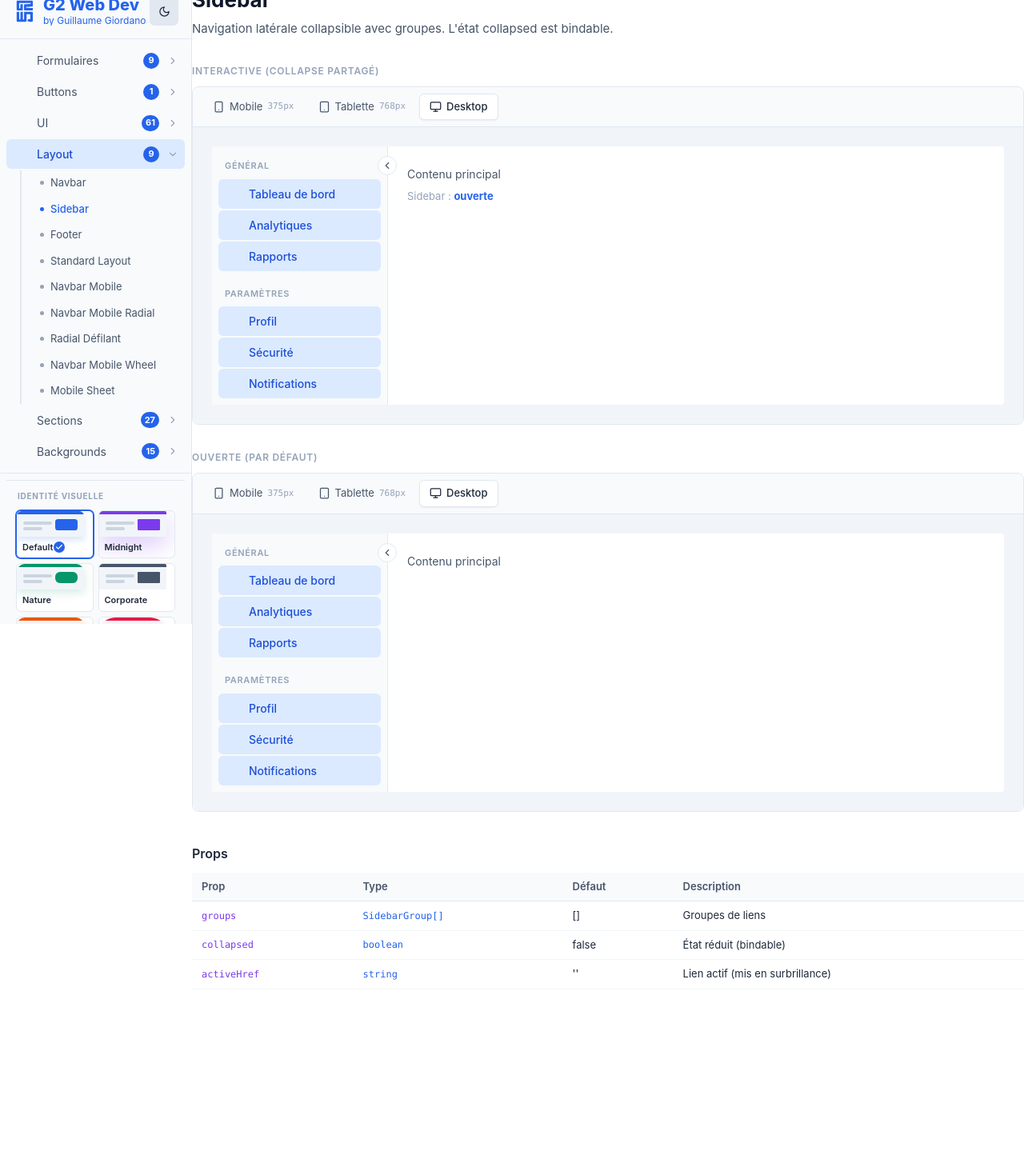
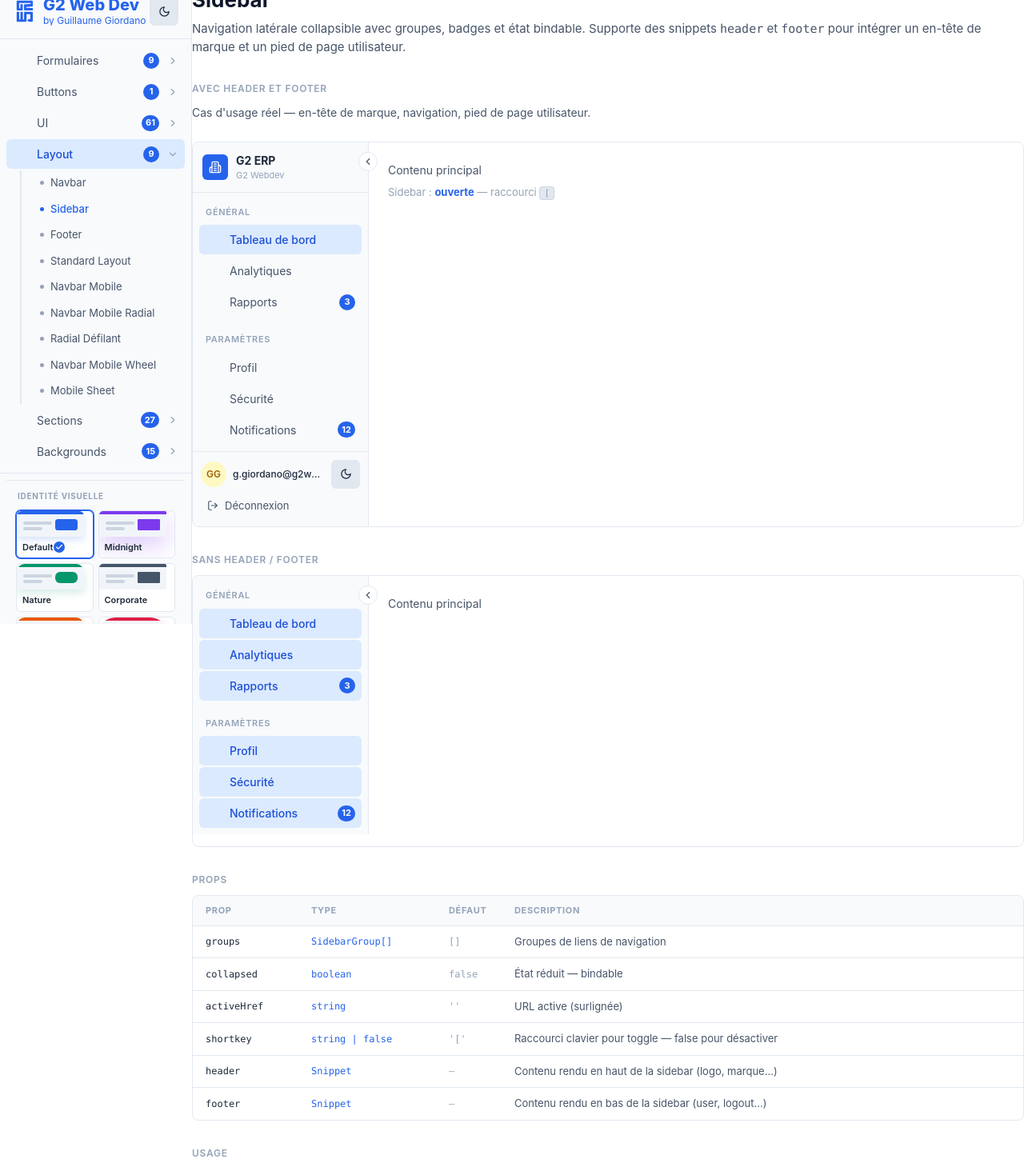
Before and after one commit to GuillaumeGiordano/my-components, a SvelteKit app: page /layout/sidebar in a window 1280 px wide. Shown: the part 20-1479 px from the top of the page at 80% size. Before the commit the page ends 1257 px from the top, so only its background shows below. Built offline with nearby package versions, Linux system fonts and the light colour scheme.

Commit message:
feat(ui): add optional header and footer snippets to Sidebar component

```diff
--- a/src/lib/components/layout/Sidebar.svelte
+++ b/src/lib/components/layout/Sidebar.svelte
@@ -1,6 +1,6 @@
 <script lang="ts">
   import { ChevronLeft } from '@lucide/svelte';
-  import type { Component } from 'svelte';
+  import type { Component, Snippet } from 'svelte';
   import { browser } from '$app/environment';
   import SidebarItem from '$lib/components/ui/SidebarItem.svelte';
   import type { SidebarSubItem } from '$lib/components/ui/SidebarItem.svelte';
@@ -25,11 +25,15 @@
     collapsed = $bindable(false),
     activeHref = '',
     shortkey = '[',
+    header,
+    footer,
   }: {
     groups?: SidebarGroup[];
     collapsed?: boolean;
     activeHref?: string;
     shortkey?: string | false;
+    header?: Snippet;
+    footer?: Snippet;
   } = $props();
 
   // Keyboard shortcut — ignored when focus is inside an input/textarea
@@ -63,6 +67,12 @@
     {/if}
   </button>
 
+  {#if header}
+    <div class="sidebar-header">
+      {@render header()}
+    </div>
+  {/if}
+
   <nav class="sidebar-nav" aria-label="Navigation principale">
     {#each groups as group}
       <div class="group">
@@ -85,6 +95,12 @@
       </div>
     {/each}
   </nav>
+
+  {#if footer}
+    <div class="sidebar-footer">
+      {@render footer()}
+    </div>
+  {/if}
 </aside>
 
 <style>
@@ -100,6 +116,7 @@
       border-color var(--transition-base);
     position: relative;
     min-height: 300px;
+    height: 100%;
   }
 
   .sidebar.collapsed { width: 56px; }
@@ -177,6 +194,20 @@
     transform: rotate(180deg);
   }
 
+  /* ── Header / Footer snippets ── */
+  .sidebar-header {
+    border-bottom: 1px solid var(--border);
+    flex-shrink: 0;
+    overflow: hidden;
+  }
+
+  .sidebar-footer {
+    border-top: 1px solid var(--border);
+    flex-shrink: 0;
+    overflow: hidden;
+    margin-top: auto;
+  }
+
   /* ── Nav ── */
   .sidebar-nav {
     display: flex;
--- a/src/routes/layout/sidebar/+page.svelte
+++ b/src/routes/layout/sidebar/+page.svelte
@@ -1,83 +1,172 @@
 <script lang="ts">
-	import ComponentPreview from '$lib/ComponentPreview.svelte';
   import Sidebar from '$lib/components/layout/Sidebar.svelte';
-	import { LayoutDashboard, BarChart2, FileText, User, Lock, Bell } from '@lucide/svelte';
+  import Avatar from '$lib/components/ui/Avatar.svelte';
+  import ThemeToggle from '$lib/components/ui/ThemeToggle.svelte';
+  import {
+    LayoutDashboard, BarChart2, FileText, User, Lock, Bell,
+    Building2, LogOut, Settings,
+  } from '@lucide/svelte';
   import '$lib/styles/demo-page.css';
 
   const groups = [
     {
       label: 'Général',
       items: [
-				{ label: 'Tableau de bord', href: '#', icon: LayoutDashboard },
-				{ label: 'Analytiques', href: '#', icon: BarChart2 },
-				{ label: 'Rapports', href: '#', icon: FileText }
-			]
+        { label: 'Tableau de bord', href: '#', icon: LayoutDashboard, active: true },
+        { label: 'Analytiques',     href: '#', icon: BarChart2 },
+        { label: 'Rapports',        href: '#', icon: FileText, badge: 3 },
+      ],
     },
     {
       label: 'Paramètres',
       items: [
-				{ label: 'Profil', href: '#', icon: User },
-				{ label: 'Sécurité', href: '#', icon: Lock },
-				{ label: 'Notifications', href: '#', icon: Bell }
-			]
-		}
+        { label: 'Profil',         href: '#', icon: User },
+        { label: 'Sécurité',       href: '#', icon: Lock },
+        { label: 'Notifications',  href: '#', icon: Bell, badge: 12 },
+      ],
+    },
   ];
 
   let collapsed = $state(false);
 </script>
 
 <svelte:head>
-	<title>Sidebar — Layout — My Components</title>
+  <title>Sidebar — Layout</title>
 </svelte:head>
 
 <div class="page">
   <div class="page-header">
     <h1>Sidebar</h1>
-		<p>Navigation latérale collapsible avec groupes. L'état collapsed est bindable.</p>
+    <p>
+      Navigation latérale collapsible avec groupes, badges et état bindable.
+      Supporte des snippets <code>header</code> et <code>footer</code> pour
+      intégrer un en-tête de marque et un pied de page utilisateur.
+    </p>
   </div>
 
+  <!-- ── Démo complète avec header + footer ── -->
   <section class="variant">
-		<h2>Interactive (collapse partagé)</h2>
-		<ComponentPreview>
+    <h2>Avec header et footer</h2>
+    <p class="hint">Cas d'usage réel — en-tête de marque, navigation, pied de page utilisateur.</p>
+
     <div class="demo-wrap">
-				<Sidebar {groups} bind:collapsed activeHref="#" />
+      <Sidebar {groups} bind:collapsed>
+
+        {#snippet header()}
+          <div class="brand">
+            <div class="brand-icon">
+              <Building2 size={16} />
+            </div>
+            {#if !collapsed}
+              <div class="brand-text">
+                <span class="brand-name">G2 ERP</span>
+                <span class="brand-sub">G2 Webdev</span>
+              </div>
+            {/if}
+          </div>
+        {/snippet}
+
+        {#snippet footer()}
+          <div class="user-footer">
+            <div class="user-row">
+              <Avatar name="Guillaume G." size="sm" />
+              {#if !collapsed}
+                <span class="user-email">g.giordano@g2web.fr</span>
+                <ThemeToggle />
+              {/if}
+            </div>
+            {#if !collapsed}
+              <button class="logout-btn">
+                <LogOut size={14} />
+                <span>Déconnexion</span>
+              </button>
+            {/if}
+          </div>
+        {/snippet}
+
+      </Sidebar>
+
       <div class="demo-main">
         <p>Contenu principal</p>
-					<p class="state-hint">Sidebar : <strong>{collapsed ? 'réduite' : 'ouverte'}</strong></p>
+        <p class="state-hint">
+          Sidebar : <strong>{collapsed ? 'réduite' : 'ouverte'}</strong>
+          — raccourci <kbd>[</kbd>
+        </p>
       </div>
     </div>
-		</ComponentPreview>
   </section>
 
+  <!-- ── Sans header/footer (comportement original) ── -->
   <section class="variant">
-		<h2>Ouverte (par défaut)</h2>
-		<ComponentPreview>
+    <h2>Sans header / footer</h2>
     <div class="demo-wrap">
       <Sidebar {groups} activeHref="#" />
       <div class="demo-main"><p>Contenu principal</p></div>
     </div>
-		</ComponentPreview>
   </section>
 
+  <!-- ── Props ── -->
+  <section class="variant">
+    <h2>Props</h2>
     <div class="props-table">
-		<h2>Props</h2>
-		<table>
-			<thead>
-				<tr><th>Prop</th><th>Type</th><th>Défaut</th><th>Description</th></tr>
-			</thead>
-			<tbody>
-				<tr><td>groups</td><td>SidebarGroup[]</td><td>[]</td><td>Groupes de liens</td></tr>
-				<tr><td>collapsed</td><td>boolean</td><td>false</td><td>État réduit (bindable)</td></tr>
-				<tr><td>activeHref</td><td>string</td><td>''</td><td>Lien actif (mis en surbrillance)</td></tr>
-			</tbody>
-		</table>
+      <div class="props-row header">
+        <span>Prop</span><span>Type</span><span>Défaut</span><span>Description</span>
       </div>
+      {#each [
+        ['groups',     'SidebarGroup[]',    '[]',    'Groupes de liens de navigation'],
+        ['collapsed',  'boolean',           'false', 'État réduit — bindable'],
+        ['activeHref', 'string',            "''",    'URL active (surlignée)'],
+        ['shortkey',   'string | false',    "'['",   'Raccourci clavier pour toggle — false pour désactiver'],
+        ['header',     'Snippet',           '—',     'Contenu rendu en haut de la sidebar (logo, marque…)'],
+        ['footer',     'Snippet',           '—',     'Contenu rendu en bas de la sidebar (user, logout…)'],
+      ] as [p, t, d, desc]}
+        <div class="props-row">
+          <code>{p}</code><code class="type">{t}</code><code class="default">{d}</code><span>{desc}</span>
+        </div>
+      {/each}
+    </div>
+  </section>
+
+  <!-- ── Usage ── -->
+  <section class="variant">
+    <h2>Usage</h2>
+    <div class="code-block">
+      <pre><code>{`<Sidebar {groups} bind:collapsed activeHref={page.url.pathname}>
+
+  {#snippet header()}
+    <div class="brand-header">
+      <BuildingIcon size={16} />
+      <span>Mon App</span>
+    </div>
+  {/snippet}
+
+  {#snippet footer()}
+    <div class="user-footer">
+      <Avatar name={user.name} size="sm" />
+      <span>{user.email}</span>
+      <ThemeToggle />
+    </div>
+  {/snippet}
+
+</Sidebar>`}</code></pre>
+    </div>
+  </section>
 </div>
 
 <style>
+  .hint {
+    font-size: 14px;
+    color: var(--text-muted);
+    margin-bottom: 16px;
+  }
+
+  /* ── Demo frame ── */
   .demo-wrap {
     display: flex;
-		min-height: 280px;
+    min-height: 340px;
+    border: 1px solid var(--border);
+    border-radius: var(--radius-lg);
+    overflow: hidden;
   }
 
   .demo-main {
@@ -88,6 +177,7 @@
     gap: 8px;
     color: var(--text-muted);
     font-size: 14px;
+    background: var(--bg-base);
   }
 
   .state-hint {
@@ -95,7 +185,156 @@
     color: var(--text-subtle);
   }
 
-	.state-hint strong {
-		color: var(--primary);
+  .state-hint strong { color: var(--primary); }
+
+  .state-hint kbd {
+    font-family: var(--font-mono);
+    font-size: 11px;
+    background: var(--bg-hover);
+    border: 1px solid var(--border-strong);
+    border-radius: var(--radius-sm);
+    padding: 1px 5px;
+  }
+
+  /* ── Brand header snippet ── */
+  .brand {
+    display: flex;
+    align-items: center;
+    gap: 10px;
+    padding: 12px;
+  }
+
+  .brand-icon {
+    flex-shrink: 0;
+    width: 32px;
+    height: 32px;
+    border-radius: var(--radius-md);
+    background: var(--primary);
+    color: var(--primary-fg);
+    display: flex;
+    align-items: center;
+    justify-content: center;
+  }
+
+  .brand-text {
+    display: flex;
+    flex-direction: column;
+    min-width: 0;
+    overflow: hidden;
+  }
+
+  .brand-name {
+    font-size: 14px;
+    font-weight: 700;
+    color: var(--text-base);
+    white-space: nowrap;
+    overflow: hidden;
+    text-overflow: ellipsis;
+  }
+
+  .brand-sub {
+    font-size: 11px;
+    color: var(--text-subtle);
+    white-space: nowrap;
+    overflow: hidden;
+    text-overflow: ellipsis;
+  }
+
+  /* ── User footer snippet ── */
+  .user-footer {
+    padding: 10px;
+    display: flex;
+    flex-direction: column;
+    gap: 6px;
+  }
+
+  .user-row {
+    display: flex;
+    align-items: center;
+    gap: 8px;
+    min-width: 0;
+  }
+
+  .user-email {
+    flex: 1;
+    font-size: 12px;
+    font-weight: 500;
+    color: var(--text-base);
+    white-space: nowrap;
+    overflow: hidden;
+    text-overflow: ellipsis;
+    min-width: 0;
+  }
+
+  .logout-btn {
+    display: flex;
+    align-items: center;
+    gap: 8px;
+    width: 100%;
+    padding: 6px 8px;
+    font-size: 13px;
+    color: var(--text-muted);
+    background: transparent;
+    border: none;
+    border-radius: var(--radius-md);
+    cursor: pointer;
+    text-align: left;
+    transition: background var(--transition-fast), color var(--transition-fast);
+
+    &:hover {
+      background: var(--bg-hover);
+      color: var(--text-base);
+    }
+  }
+
+  /* ── Props table ── */
+  .props-table {
+    display: flex;
+    flex-direction: column;
+    border: 1px solid var(--border);
+    border-radius: var(--radius-lg);
+    overflow: hidden;
+  }
+
+  .props-row {
+    display: grid;
+    grid-template-columns: 120px 160px 70px 1fr;
+    gap: 12px;
+    padding: 10px 16px;
+    align-items: center;
+    border-bottom: 1px solid var(--border);
+    font-size: 13px;
+    color: var(--text-muted);
+
+    &:last-child { border-bottom: none; }
+    &.header {
+      background: var(--bg-subtle);
+      font-size: 11px;
+      font-weight: 700;
+      text-transform: uppercase;
+      letter-spacing: 0.06em;
+      color: var(--text-subtle);
+    }
+  }
+
+  .props-row code { font-family: var(--font-mono); font-size: 12px; color: var(--text-base); }
+  code.type    { color: var(--primary); }
+  code.default { color: var(--text-subtle); }
+
+  /* ── Code block ── */
+  .code-block {
+    background: var(--bg-subtle);
+    border: 1px solid var(--border);
+    border-radius: var(--radius-lg);
+    overflow: auto;
+  }
+
+  .code-block pre { margin: 0; padding: 20px; }
+
+  .code-block code {
+    font-family: var(--font-mono);
+    font-size: 13px;
+    color: var(--text-base);
+    white-space: pre;
   }
 </style>
```
Also changed, not shown: 1 other file (tests, documents, lock files or other folders). Lines whose indentation alone changed are shown as unchanged.
